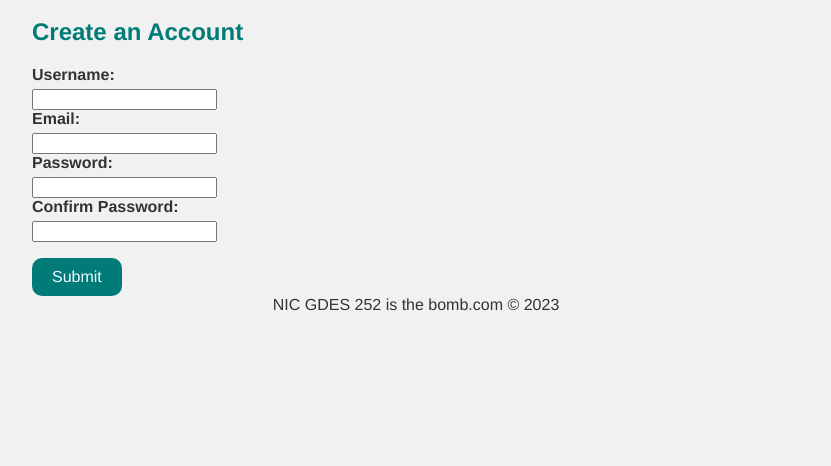
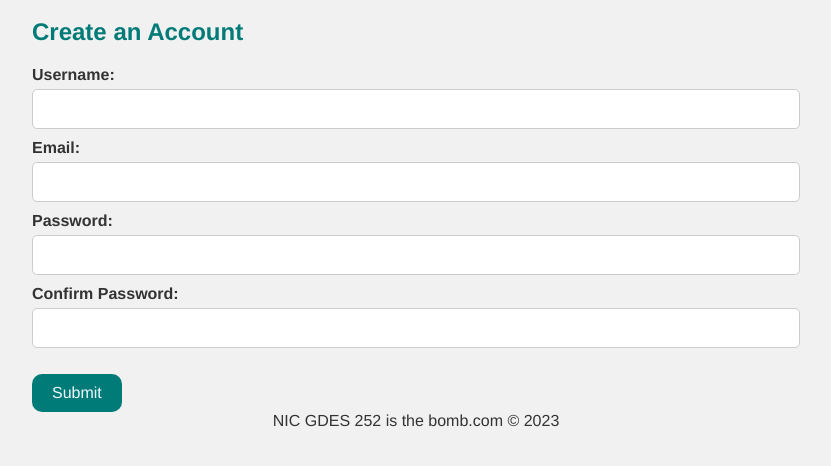
Before and after one commit to nic-gdes/lets-build-an-html-form-Magda089, a plain HTML site: page index.html in a window 1280 px wide. Shown: the part 72-538 px from the top of the page, without its empty margins (224-1055 px from the left). Drawn offline with Linux system fonts and the light colour scheme.

Commit message:
more style added

```diff
--- a/index.html
+++ b/index.html
@@ -34,7 +34,11 @@
        <div class="submit-button" onclick="submitForm">Submit</div>
       </form>
     </main>
-
+<script>
+    function submitForm (){
+    alert('Form submitted successfully!');
+    }
+</script>
     <footer>
         NIC GDES 252 is the bomb.com &copy; 2023
     </footer>
--- a/styles/style.css
+++ b/styles/style.css
@@ -50,3 +50,18 @@ display: block;
 .submit-button:hover {
 background-color: #21a277;
 }
+
+input[type="checkbox"],
+input[type="radio"] {
+    margin-right: 5px;
+}
+input[type="text"],
+input[type="email"],
+input[type="password"],
+select {
+    width: 100%;
+    padding: 10px;
+    margin-bottom: 10px;
+    border: 1px solid #ccc;
+    border-radius: 5px;
+    font-size: 16px; }
```
